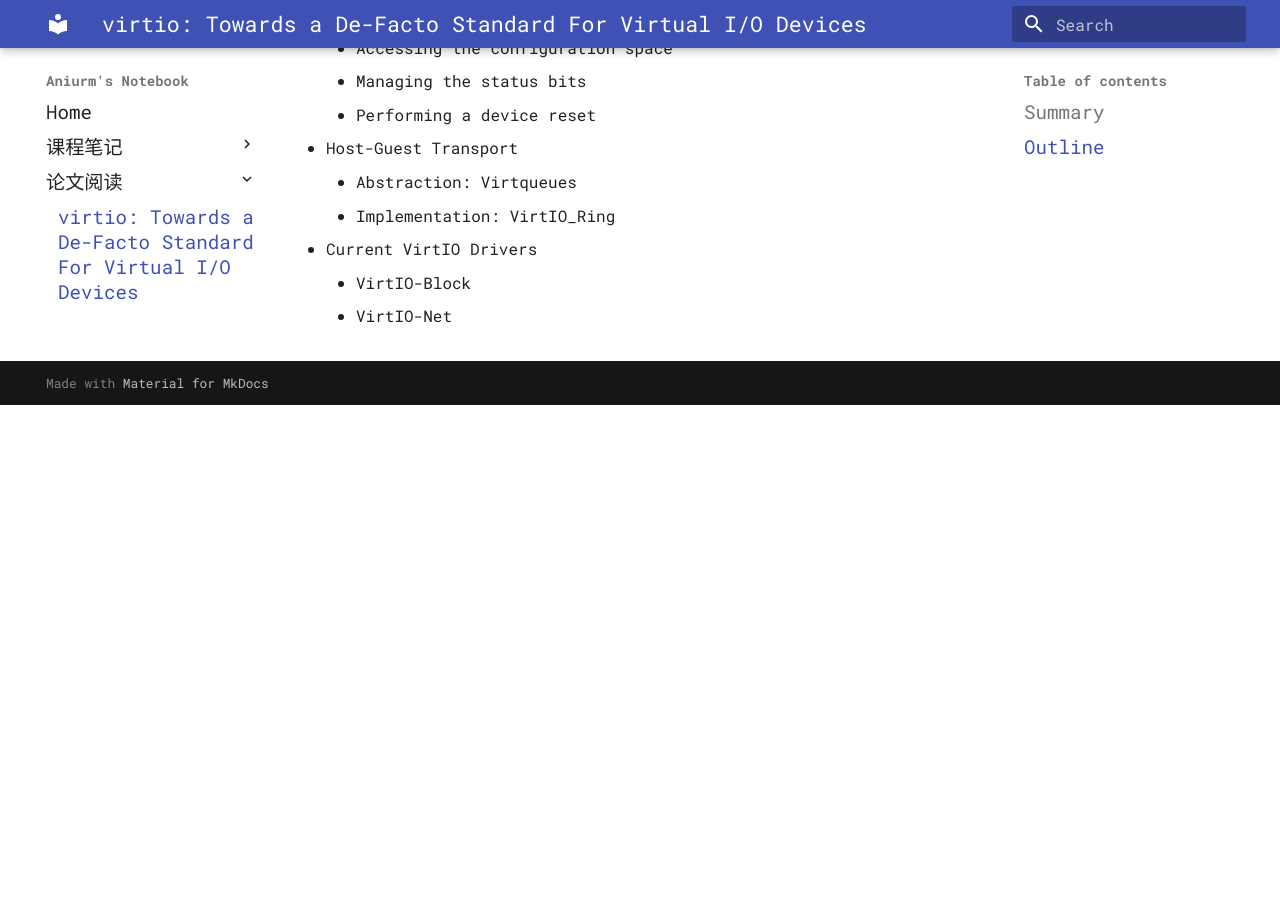
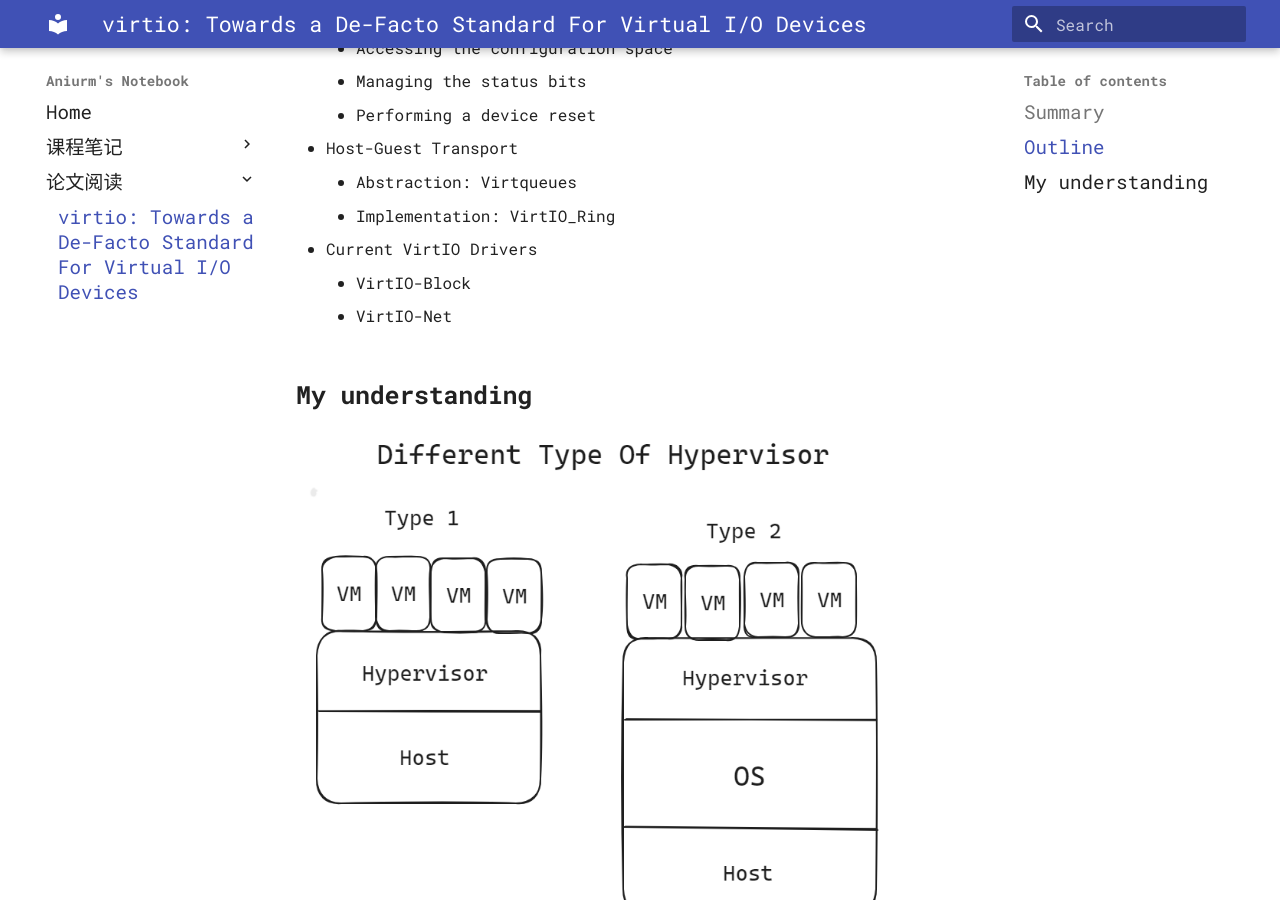
Before and after one commit to Aniurm/notebook, an MkDocs documentation site: the page built from docs/paper_read/virtio-linux-overview.md, in a window 1280 px wide and 900 px high, scrolled down 615 px. Built offline with MkDocs 1.6.1 and Material for MkDocs 9.7.7, drawn with Linux system fonts in a browser that asks for light colours; some web fonts are replaced; before the commit the page ends 1020 px from its top, so only the background shows below that.

Commit message:
fix(nic): more img for virtio

```diff
--- a/docs/paper_read/virtio-linux-overview.md
+++ b/docs/paper_read/virtio-linux-overview.md
@@ -27,3 +27,9 @@
 * Current VirtIO Drivers
     * VirtIO-Block
     * VirtIO-Net
+
+## My understanding
+
+![diff-hypervisor](./img/diff-hypervisor.png){width="600"}
+
+![virtio](./img/virtio.png){width="600"}
```
Also changed, not shown: docs/paper_read/img/diff-hypervisor.png (added), docs/paper_read/img/virtio.png (added).
